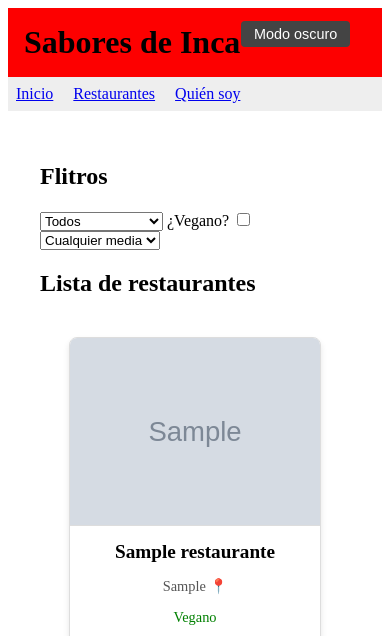
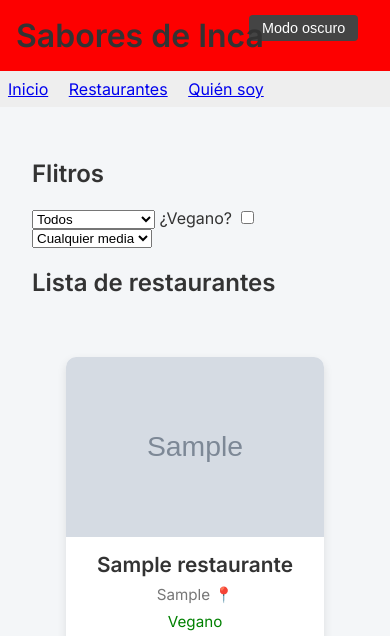
Before and after one commit to ReinaHisterica/Practicas2025, a Laravel app: page /restaurantes in a window 390 px wide. Shown: the top 636 px of the page. Run offline with Laravel 12, Linux system fonts and the light colour scheme; tables that the repository leaves empty hold one stand-in row (values such as "Sample post"); style sheets or scripts are compiled from the project's sources; grey boxes are pictures that could not be loaded.

Commit message:
Cambio de css e incorporación de la fuente Inter. Añadido responsive.

```diff
--- a/Proyecto/sabores-de-inca/resources/css/app.css
+++ b/Proyecto/sabores-de-inca/resources/css/app.css
@@ -1,63 +1,122 @@
-/* Contenedor de los restaurantes */
+/* Fuente general */
+body {
+    font-family: 'Inter', sans-serif;
+    background-color: #f4f6f8;
+    margin: 0;
+    padding: 0;
+    color: #333;
+}
+
+/* Contenedor de restaurantes */
 .restaurantes-container {
     display: flex;
     flex-wrap: wrap;
     gap: 20px;
-    justify-content: space-around;
-    padding: 20px;
+    justify-content: center;
+    padding: 40px 20px;
 }
 
-/* Cada tarjeta de restaurante */
+/* Tarjetas */
 .restaurante-card {
     background-color: #fff;
-    border: 1px solid #ddd;
-    border-radius: 8px;
-    width: 250px;
+    border-radius: 10px;
+    width: 260px;
+    box-shadow: 0 4px 10px rgba(0, 0, 0, 0.1);
     overflow: hidden;
-    box-shadow: 0 4px 6px rgba(0, 0, 0, 0.1);
     transition: transform 0.3s ease-in-out;
+    display: flex;
+    flex-direction: column;
 }
 
 .restaurante-card:hover {
-    transform: scale(1.05);
+    transform: translateY(-5px);
 }
 
-/* Foto del restaurante */
 .restaurante-card img {
     width: 100%;
-    height: auto;
+    height: 180px;
     object-fit: cover;
-    border-bottom: 1px solid #ddd;
 }
 
-/* Nombre y detalles del restaurante */
+/* Detalles */
 .restaurante-card .details {
     padding: 15px;
     text-align: center;
 }
 
-.restaurante-card .details h3 {
+.restaurante-card h3 {
     margin: 0;
-    font-size: 1.2rem;
-    font-weight: bold;
+    font-size: 1.3rem;
+    font-weight: 600;
 }
 
-.restaurante-card .details p {
-    font-size: 0.9rem;
-    color: #555;
+.restaurante-card p {
+    font-size: 0.95rem;
+    color: #777;
+    margin: 8px 0 0 0;
 }
 
-/* Estilo de las imágenes */
-.restaurante-card img {
-    max-height: 200px; /* Limitar la altura para que no se vea gigante */
+/* Filtros y formularios */
+form {
+    background-color: #fff;
+    padding: 20px;
+    border-radius: 10px;
+    margin: 30px auto;
+    max-width: 900px;
+    box-shadow: 0 4px 10px rgba(0, 0, 0, 0.05);
 }
 
+form label {
+    font-weight: 600;
+    display: block;
+    margin-bottom: 6px;
+}
+
+form input,
+form select {
+    width: 100%;
+    padding: 10px;
+    border: 1px solid #ccc;
+    border-radius: 6px;
+    font-size: 1rem;
+    margin-bottom: 15px;
+}
+
+/* Botones */
+button,
+input[type="submit"] {
+    background-color: #1abc9c;
+    color: #fff;
+    border: none;
+    padding: 10px 18px;
+    border-radius: 6px;
+    font-size: 1rem;
+    cursor: pointer;
+    transition: background-color 0.2s ease;
+}
+
+button:hover,
+input[type="submit"]:hover {
+    background-color: #17a689;
+}
 
 .info.legend {
     background: white;
     padding: 10px;
     font-size: 14px;
-    box-shadow: 0 0 10px rgba(0,0,0,0.3);
+    box-shadow: 0 0 10px rgba(0, 0, 0, 0.3);
     border-radius: 5px;
     line-height: 1.4em;
 }
+
+/* Responsive */
+@media (max-width: 768px) {
+    .restaurantes-container {
+        flex-direction: column;
+        align-items: center;
+    }
+
+    .restaurante-card {
+        width: 90%;
+    }
+}
--- a/Proyecto/sabores-de-inca/resources/views/layouts/app.blade.php
+++ b/Proyecto/sabores-de-inca/resources/views/layouts/app.blade.php
@@ -11,6 +11,7 @@
     @vite('resources/js/dark-mode.js')
     <link rel="stylesheet" href="https://unpkg.com/leaflet@1.9.4/dist/leaflet.css" />
     <script src="https://unpkg.com/leaflet@1.9.4/dist/leaflet.js"></script>
+    <link href="https://fonts.googleapis.com/css2?family=Inter:wght@400;600&display=swap" rel="stylesheet">
 
 </head>
 
```
